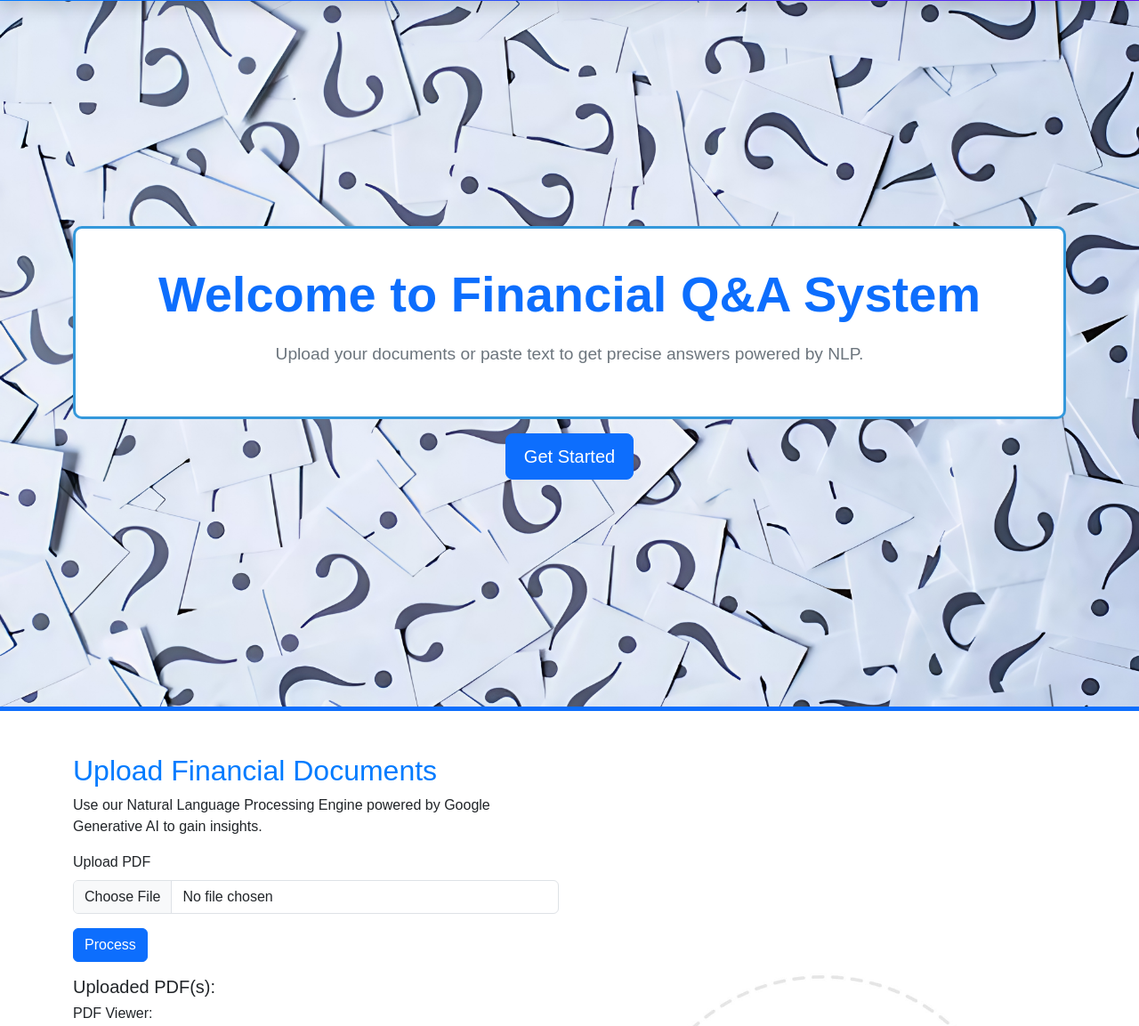
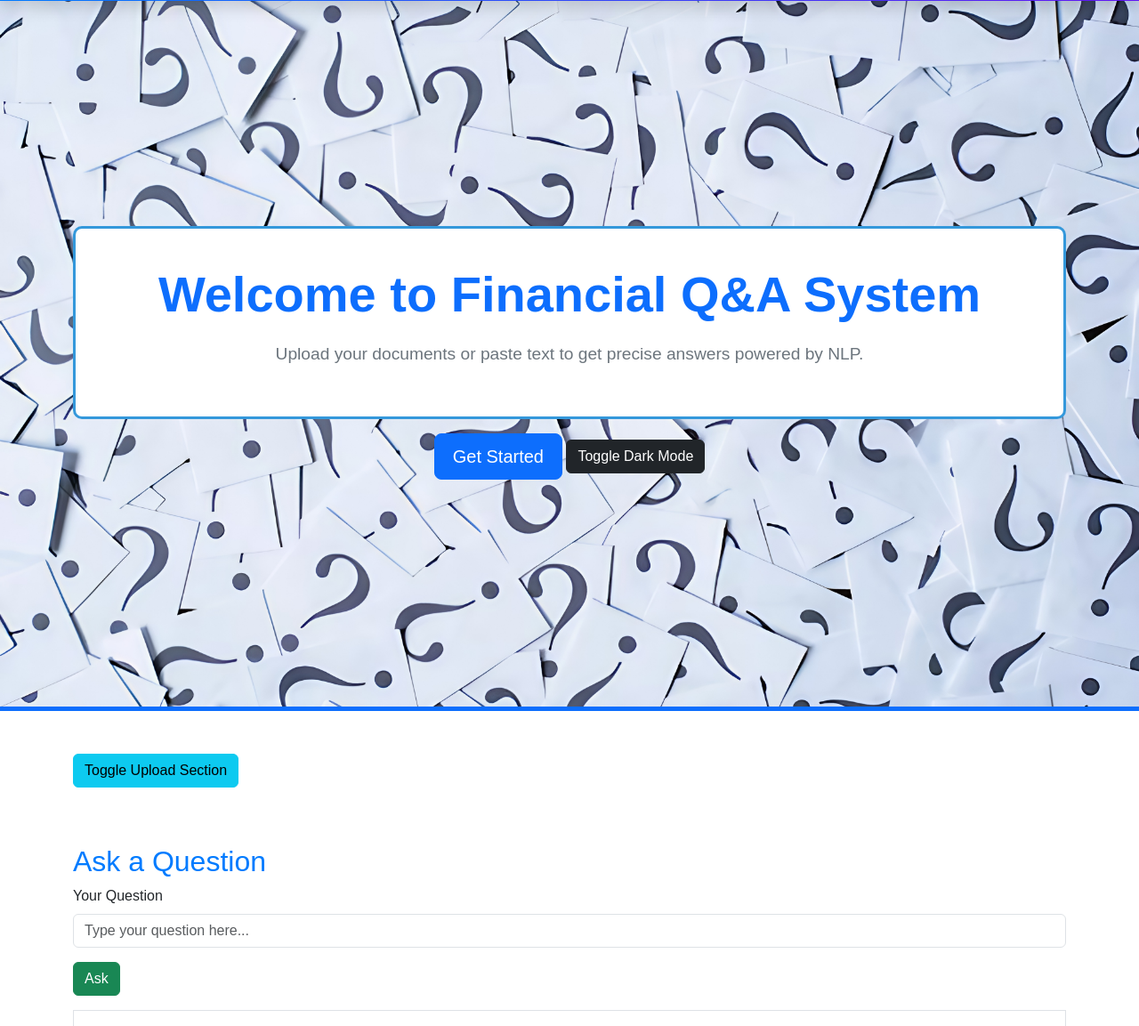
Before and after one commit to burikyali/Financial-QA-System-Using-Google-Generative-AI, a Django app: template financial_q_system/chatpdf/templates/index.html in a window 1280 px wide. Shown: the part 61-1214 px from the top of the page at 89% size. Run offline with Django 4.2, Linux system fonts and the light colour scheme; the template is opened without the code that fills it: most values are stand-ins (such as "Sample title", 1, 10 or a date in 2020).

Commit message:
final change

```diff
--- a/financial_q_system/chatpdf/templates/index.html
+++ b/financial_q_system/chatpdf/templates/index.html
@@ -14,6 +14,7 @@
 </head>
 
 <body>
+
     <section class="hero hero-fullscreen bg-light text-center py-5"
         style="background-image: url('{% static 'images/hero-background.jpg' %}'); height: 100vh; background-size: cover; background-position: center;">
         <div class="container">
@@ -22,9 +23,16 @@
                 <p class="lead text-secondary">Upload your documents or paste text to get precise answers powered by
                     NLP.</p>
             </div>
-            <a href="#upload-section" class="btn btn-primary btn-lg mt-3">Get Started</a>
+
+            <!-- Primary CTA Button -->
+            <a href="#toggleUploadSection" class="btn btn-primary btn-lg mt-3">Get Started</a>
+
+            <!-- Dark Mode Toggle Button -->
+            <button id="darkModeToggle" class="btn btn-dark mt-3">Toggle Dark Mode</button>
+
         </div>
     </section>
+
 
 
 
@@ -55,9 +63,14 @@
     </header>
 
     <!-- Main Content -->
+
     <main class="container my-5">
         <!-- Upload Section -->
-        <div id="upload-section" class="row align-items-center">
+
+        <!-- Toggle Button for Upload Section -->
+        <button id="toggleUploadSection" class="btn btn-info mb-3">Toggle Upload Section</button>
+
+        <div id="upload-section" class="row align-items-center mt-3" style="display: none;">
             <div class="col-lg-6">
                 <h2>Upload Financial Documents</h2>
                 <p>Use our Natural Language Processing Engine powered by Google Generative AI to gain insights.</p>
@@ -73,9 +86,12 @@
 
                         <input type="file" class="form-control" id="pdf_files" name="pdf_files"
                             accept="application/pdf">
+
                     </div>
-                    <button type="submit" class="btn btn-primary">Process</button>
+                    <button type="submit" class="btn btn-primary" id="submitBtn">Process</button>
                 </form>
+
+
                 <!-- 3 -->
 
                 {% if error %}
@@ -104,6 +120,8 @@
                 <img src="{% static 'images/upload-placeholder.jpg' %}" alt="Upload Illustration">
             </div>
         </div>
+
+
 
         <!-- Q&A Section -->
         <div id="qa-section" class="mt-5">
@@ -168,6 +186,9 @@
         successModal.show();
     </script>
     {% endif %}
+
+    <script src="{% static 'js/script.js' %}"></script>
+
 </body>
 
 </html>
--- a/financial_q_system/static/js/script.js
+++ b/financial_q_system/static/js/script.js
@@ -1,17 +1,35 @@
-document.getElementById('fileInput').addEventListener('change', function () {
-    const file = this.files[0];
-    const displayContent = document.getElementById('displayContent');
+// Change background color on hover for the submit button
+const submitButton = document.getElementById('submitBtn');
 
-    if (file && file.type === "application/pdf") {
-        const fileURL = URL.createObjectURL(file);
-        displayContent.innerHTML = `<iframe src="${fileURL}" width="100%" height="100%" style="border: none;"></iframe>`;
-    } else {
-        displayContent.innerHTML = "<p class='text-danger'>Please upload a valid PDF file.</p>";
-    }
+submitButton.addEventListener('mouseenter', function () {
+    submitButton.style.backgroundColor = '	#008000'; // New color on hover
+});
+
+submitButton.addEventListener('mouseleave', function () {
+    submitButton.style.backgroundColor = ''; // Reset to original color
 });
 
 
-document.getElementById('textInput').addEventListener('input', function () {
-    const displayContent = document.getElementById('displayContent');
-    displayContent.textContent = this.value;
+// Toggle dark mode
+const darkModeToggle = document.getElementById('darkModeToggle');
+
+darkModeToggle.addEventListener('click', function () {
+    document.body.classList.toggle('bg-dark');  // Toggle dark background
+    document.body.classList.toggle('text-white');  // Toggle text color
+    darkModeToggle.classList.toggle('btn-light');  // Toggle button style
+    darkModeToggle.classList.toggle('btn-dark');
 });
+
+
+// JavaScript to toggle visibility of the upload section
+const toggleButton = document.getElementById('toggleUploadSection');
+const uploadSection = document.getElementById('upload-section');
+
+toggleButton.addEventListener('click', function () {
+    // Toggle the display style of the upload section between 'none' and 'block'
+    if (uploadSection.style.display === 'none') {
+        uploadSection.style.display = 'block'; // Show the section
+    } else {
+        uploadSection.style.display = 'none'; // Hide the section
+    }
+});
```
Also changed, not shown: 8 other files.
